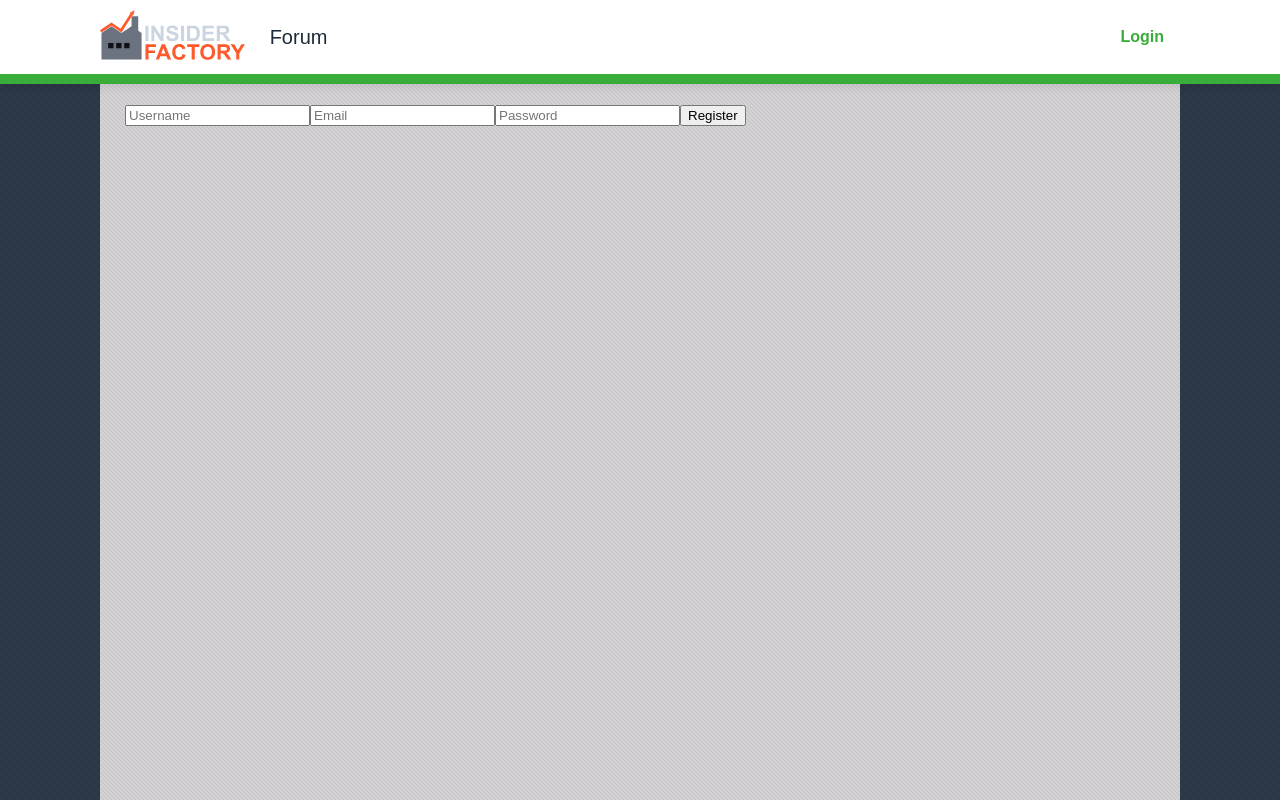
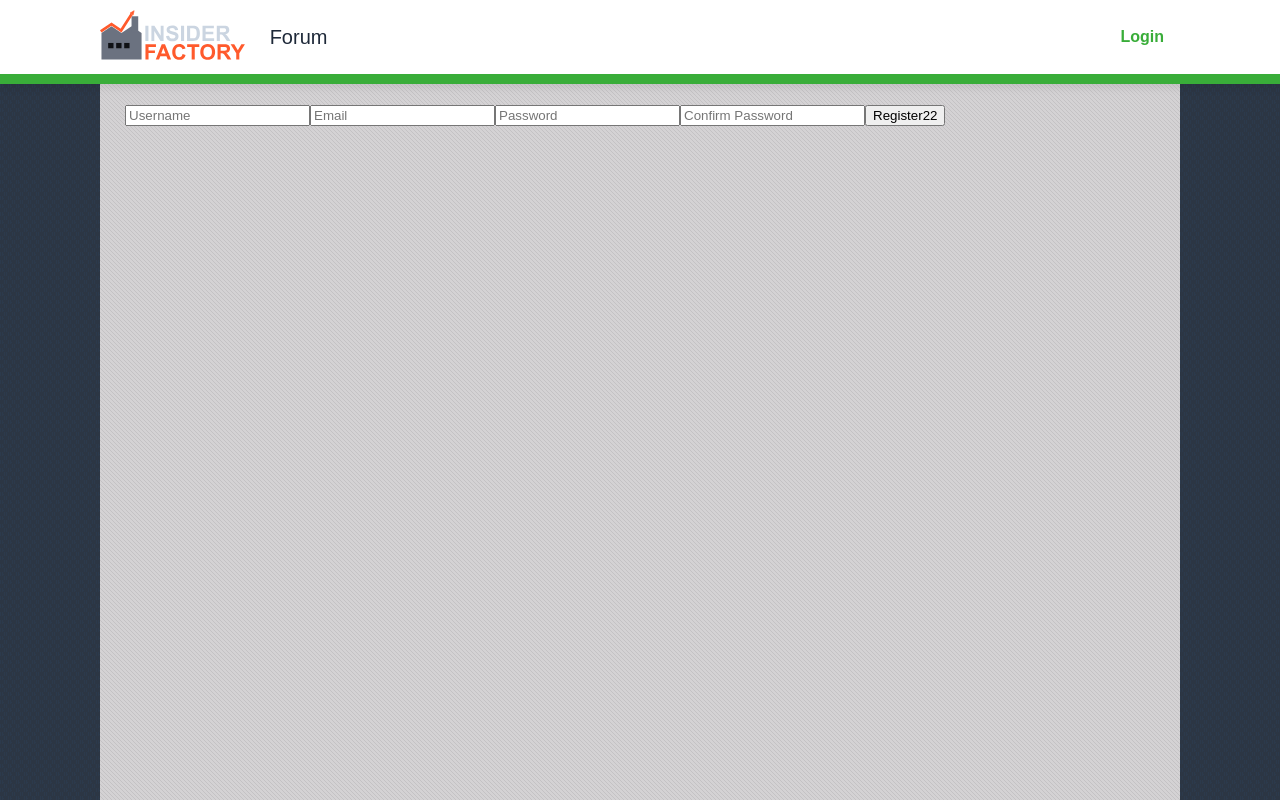
Before and after one commit to LxrdLoki/InsideFactorySchool, an Angular app: page /register in a window 1280 px wide. Shown: the top 800 px of the page. Built offline with nearby package versions, Linux system fonts and the light colour scheme.

Commit message:
added formbuilder to register

```diff
--- a/API/authentication/login.ts
+++ b/API/authentication/login.ts
@@ -2,12 +2,10 @@
 import jwt from 'jsonwebtoken';
 
 export async function login(body: any, prisma: any) {
-  console.log("clled@!!")
   const { email, password } = body;
 
   const user = await prisma.user.findUnique({ where: { email } });
 
-  console.log("user -> ", user)
 
   if (!user) {
     return { error: "Invalid credentials" };
--- a/src/app/layout/header/header.scss
+++ b/src/app/layout/header/header.scss
@@ -4,6 +4,7 @@
 .navHolder{
   width: 100vw;
   position: fixed;
+  z-index: 999;
 }
 
 .headerHolder {
@@ -15,7 +16,6 @@
   box-shadow: 0px 2px 10px rgba(0, 0, 0, 0.1);
   @include mixins.main-padding(10px);
   border-bottom: 10px solid v.$primary-color;
-  z-index: 999;
 
   .navLogo {
     display: flex;
--- /dev/null
+++ b/src/app/regex/matchPasswords.ts
@@ -0,0 +1,15 @@
+import { AbstractControl, ValidationErrors } from "@angular/forms";
+
+export const matchPasswords = (group: AbstractControl): ValidationErrors | null => {
+  const password = group.get('password')?.value;
+  const confirmPassword = group.get('confirmPassword')?.value;
+
+  // if passwords don't match, set error on confirmPassword field
+  if (password !== confirmPassword) {
+    group.get('confirmPassword')?.setErrors({ matchPasswords: true });
+    return { matchPasswords: true };
+  }
+
+  group.get('confirmPassword')?.setErrors(null);
+  return null;
+};
--- a/src/app/register/register.html
+++ b/src/app/register/register.html
@@ -1,8 +1,28 @@
-<form action="POST" (submit)="register($event)">
-  <input type="text" placeholder="Username" />
-  <input type="email" placeholder="Email" />
-  <input type="password" placeholder="Password" />
-  <button type="submit">Register</button>
+<form [formGroup]="registerForm" (ngSubmit)="register($event)">
+
+  <input type="text" placeholder="Username" formControlName="username" />
+  @if(registerForm.get('username')?.touched && registerForm.get('username')?.invalid) {
+    <p class="error">Username must be at least 6 characters long</p>
+  }
+
+  <input type="email" placeholder="Email" formControlName="email" />
+  @if(registerForm.get('email')?.touched && registerForm.get('email')?.invalid) {
+    <p class="error">Invalid email address</p>
+  }
+
+  <input type="password" placeholder="Password" formControlName="password" />
+  @if(registerForm.get('password')?.touched && registerForm.get('password')?.invalid) {
+    <p class="error">
+      Password must be atleast 6 characters long, 1 uppercase, 1 number
+    </p>
+  }
+
+  <input type="password" placeholder="Confirm Password" formControlName="confirmPassword" />
+  @if(registerForm.errors?.['matchPasswords'] && registerForm.get('confirmPassword')?.touched) {
+    <p class="error">Passwords do not match</p>
+  }
+
+  <button type="submit">Register22</button>
 </form>
 
 @if(registerError) {
--- a/src/app/register/register.ts
+++ b/src/app/register/register.ts
@@ -1,28 +1,46 @@
-import { Component } from '@angular/core';
+import { Component, inject } from '@angular/core';
 import { ApiService } from '../../services/api.service';
+import { ReactiveFormsModule, FormBuilder, Validators } from '@angular/forms';
+import { matchPasswords } from '../regex/matchPasswords';
 
 @Component({
   selector: 'app-register',
-  imports: [],
+  imports: [ReactiveFormsModule],
   templateUrl: './register.html',
   styleUrl: './register.scss',
 })
 export class Register {
   public registerError: string | null = null;
+  private formBuilder = inject(FormBuilder);
 
   constructor(public apiService: ApiService) { }
 
+  public registerForm = this.formBuilder.group({
+    username: ['', [Validators.required, Validators.minLength(6)]],
+    email: ['', [Validators.required, Validators.email]],
+    password: [
+      '',
+      [
+        Validators.required,
+        Validators.minLength(6),
+        Validators.pattern(/^(?=.*[A-Z])(?=.*\d).+$/) // for atleast 1 uppercase and 1 number
+      ]
+    ],
+    confirmPassword: ['', [Validators.required]]
+  }, { validators: matchPasswords });
+
   public register(event: Event) {
     event.preventDefault();
-    const form = event.target as HTMLFormElement;
-    const username = (form.elements[0] as HTMLInputElement).value;
-    const email = (form.elements[1] as HTMLInputElement).value;
-    const password = (form.elements[2] as HTMLInputElement).value;
+    if (this.registerForm.invalid) {
+      this.registerForm.markAllAsTouched();
+      return;
+    }
+
+    const { username, email, password } = this.registerForm.value;
 
 
-    this.apiService.registerUser(username, email, password).subscribe({
+    this.apiService.registerUser(username!, email!, password!).subscribe({
       next: (response) => {
-        console.log('registerded -> ', response);
         window.location.href = '/login';
       },
       error: (err) => {
```
